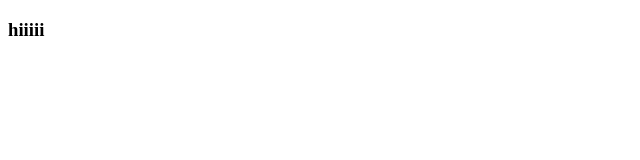
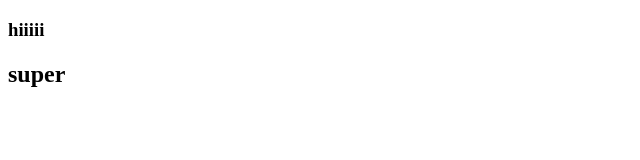
Before and after one commit to SURYAPRAKASH3021/github_workshop, a plain HTML site: page index.html in a window 1280 px wide. Shown: the full height of the page, 0-640 px from the left. Drawn offline with Linux system fonts and the light colour scheme.

Commit message:
added text

```diff
--- a/index.html
+++ b/index.html
@@ -8,5 +8,6 @@
 </head>
 <body>
     <h3> hiiiii</h3>
+    <h2>super</h2>
 </body>
 </html>
```
